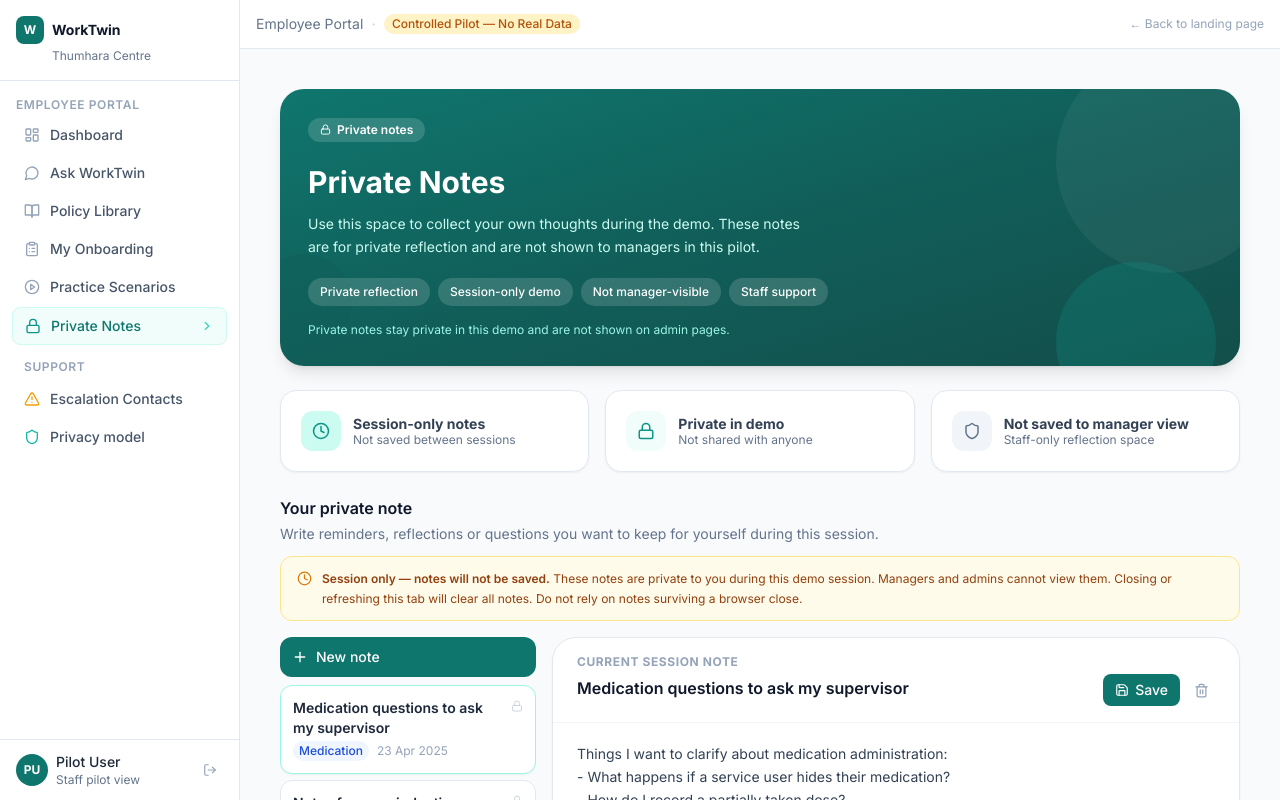
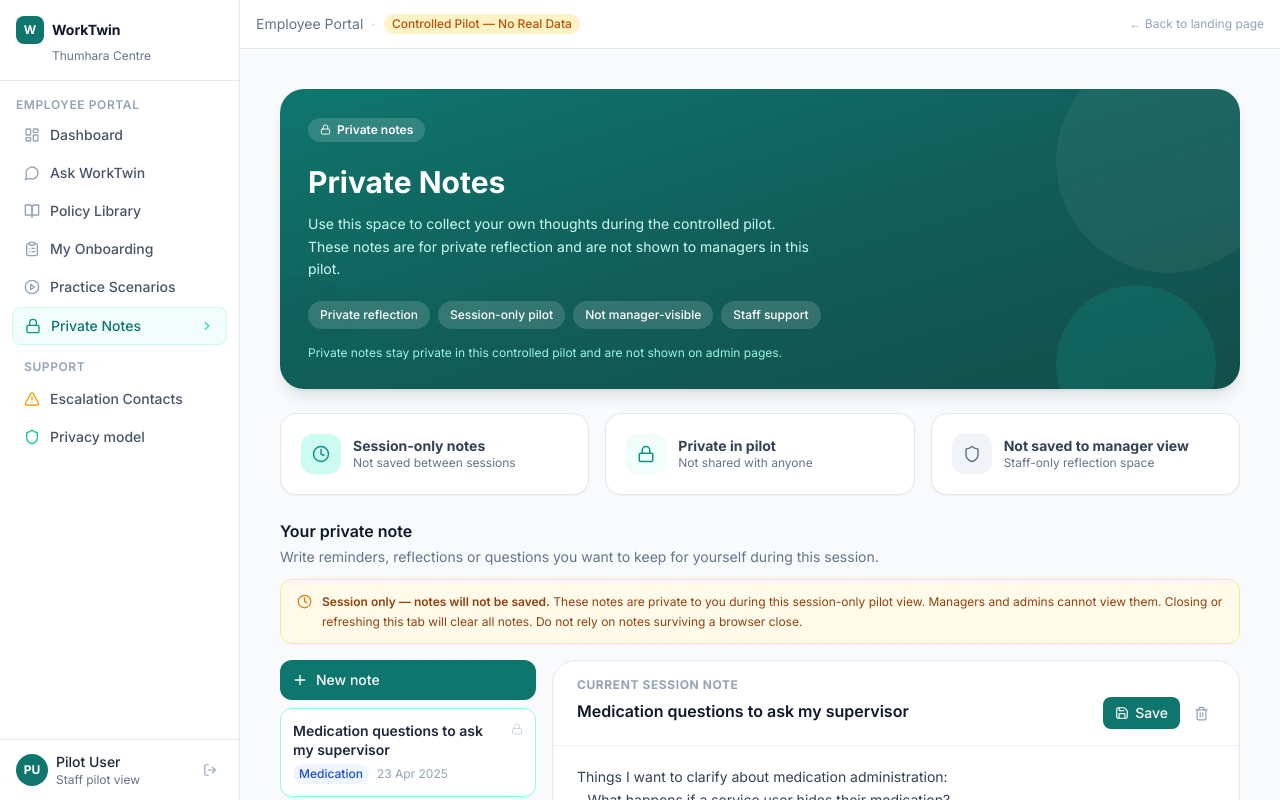
Before and after one commit to inaambasit/worktwin-care-pilot, a Next.js app in the folder frontend/: page /notes in a window 1280 px wide. Built offline with nearby package versions, Linux system fonts and the light colour scheme.

Commit message:
Polish private notes pilot wording

```diff
--- a/frontend/app/notes/page.tsx
+++ b/frontend/app/notes/page.tsx
@@ -59,7 +59,7 @@ const tagColours: Record<string, string> = {
   General: 'bg-slate-100 text-slate-600',
 }
 
-const CONTEXT_CHIPS = ['Private reflection', 'Session-only demo', 'Not manager-visible', 'Staff support']
+const CONTEXT_CHIPS = ['Private reflection', 'Session-only pilot', 'Not manager-visible', 'Staff support']
 
 export default function NotesPage() {
   const [notes, setNotes] = useState<Note[]>(initialNotes)
@@ -118,7 +118,7 @@ export default function NotesPage() {
             </span>
             <h1 className="text-3xl font-bold mb-2.5 leading-snug">Private Notes</h1>
             <p className="text-teal-100 text-sm leading-relaxed max-w-lg mb-5">
-              Use this space to collect your own thoughts during the demo. These notes are for private reflection and are not shown to managers in this pilot.
+              Use this space to collect your own thoughts during the controlled pilot. These notes are for private reflection and are not shown to managers in this pilot.
             </p>
             <div className="flex flex-wrap gap-2 mb-4">
               {CONTEXT_CHIPS.map(chip => (
@@ -128,7 +128,7 @@ export default function NotesPage() {
               ))}
             </div>
             <p className="text-teal-200 text-xs">
-              Private notes stay private in this demo and are not shown on admin pages.
+              Private notes stay private in this controlled pilot and are not shown on admin pages.
             </p>
           </div>
         </div>
@@ -149,7 +149,7 @@ export default function NotesPage() {
               <Lock size={18} className="text-teal-600" />
             </div>
             <div>
-              <p className="text-sm font-bold text-slate-700 leading-tight">Private in demo</p>
+              <p className="text-sm font-bold text-slate-700 leading-tight">Private in pilot</p>
               <p className="text-xs text-slate-500">Not shared with anyone</p>
             </div>
           </div>
@@ -173,7 +173,7 @@ export default function NotesPage() {
             <Clock size={15} className="text-amber-600 shrink-0 mt-0.5" />
             <p className="text-xs text-amber-800 leading-relaxed">
               <span className="font-semibold">Session only — notes will not be saved.</span>{' '}
-              These notes are private to you during this demo session. Managers and admins cannot view them.
+              These notes are private to you during this session-only pilot view. Managers and admins cannot view them.
               Closing or refreshing this tab will clear all notes. Do not rely on notes surviving a browser close.
             </p>
           </div>
@@ -298,7 +298,7 @@ export default function NotesPage() {
           <div>
             <h2 className="font-semibold text-slate-800 text-sm mb-1">Private by design</h2>
             <p className="text-sm text-slate-600 leading-relaxed">
-              Your private notes are not shown to managers in this demo. They are not used for performance scoring, staff monitoring or admin review.
+              Your private notes are not shown to managers in this controlled pilot. They are not used for performance scoring, staff monitoring or admin review.
             </p>
           </div>
         </div>
@@ -315,7 +315,7 @@ export default function NotesPage() {
             <li className="flex items-start gap-2.5">
               <span className="w-1.5 h-1.5 rounded-full bg-teal-500 shrink-0 mt-[7px]" />
               <span className="text-sm text-slate-600 leading-relaxed">
-                These notes are for your own reflection during the pilot demo. If your note relates to safeguarding, medication, HR, wellbeing, legal or immediate-risk concerns, speak to the right human lead.
+                These notes are for your own reflection during the controlled pilot. If your note relates to safeguarding, medication, HR, wellbeing, legal or immediate-risk concerns, speak to the right human lead.
               </span>
             </li>
             <li className="flex items-start gap-2.5 bg-red-50 rounded-xl px-3 py-2.5 -mx-1">
```
Also changed, not shown: 1 other file (tests, documents, lock files or other folders).
